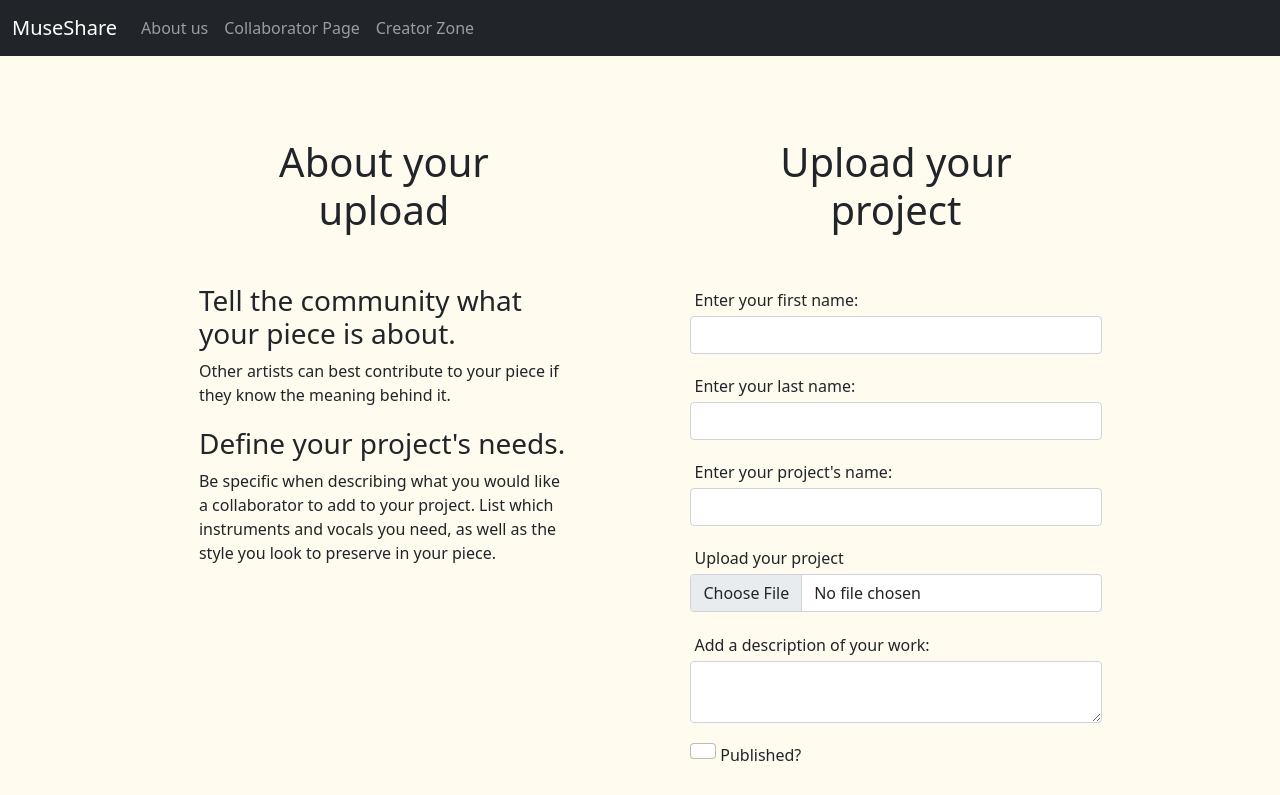
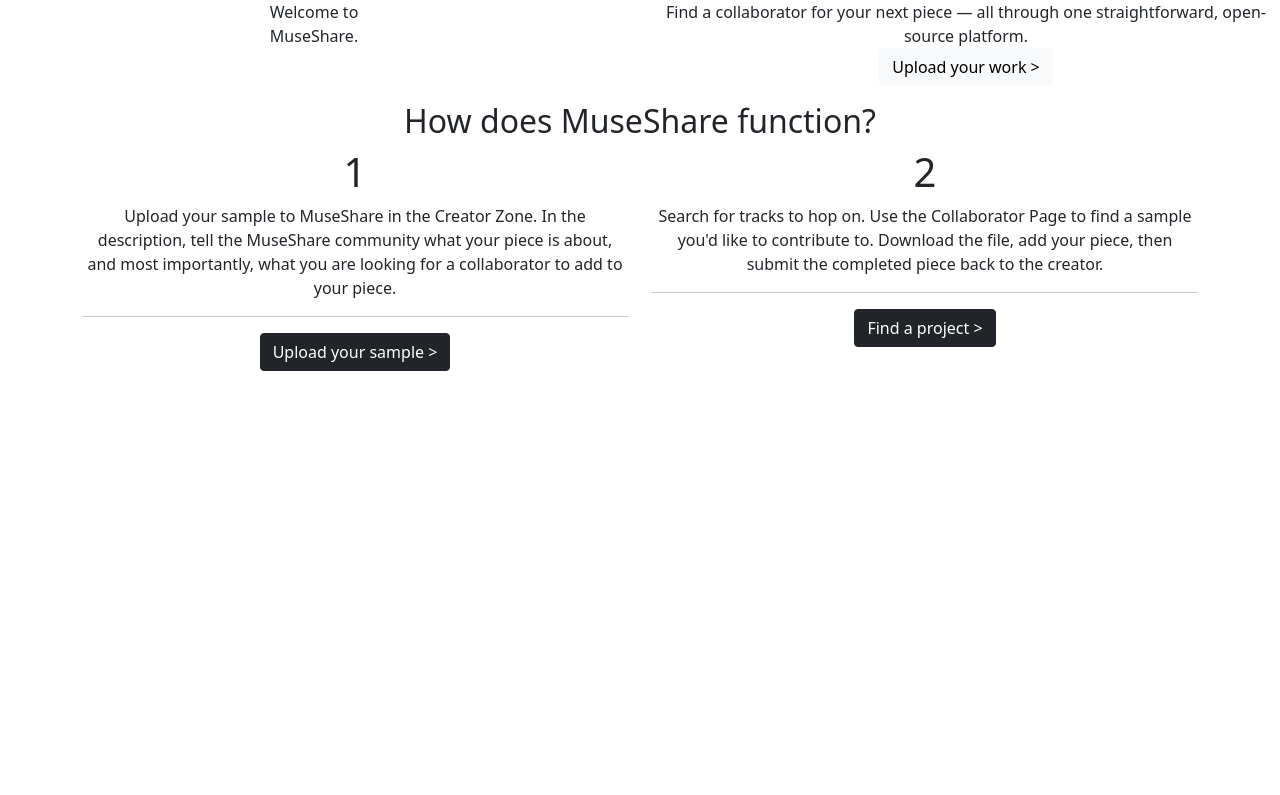
Before and after one commit to eshdotcom/MuseShare, a React (Create React App) app in the folder frontend/museshare-app/: page / in a window 1280 px wide. Shown: the top 795 px of the page. Built offline with nearby package versions, Linux system fonts and the light colour scheme.

Commit message:
implemented react routing for page navigation

```diff
--- a/frontend/museshare-app/src/App.js
+++ b/frontend/museshare-app/src/App.js
@@ -1,15 +1,23 @@
 import './App.css';
-import Navbar from './Components/Navbar';
+import { BrowserRouter, Route, Switch } from 'react-router-dom';
+import HomePage from './Pages/HomePage'
+import AboutUsPage from './Pages/AboutUsPage'
 import UploadForm from './Components/UploadForm'
-
+import CollaboratePage from './Pages/CollaboratePage'
 
 function App() {
-  return (
-    <div className="App">
-      <Navbar />
-      <UploadForm />
-    </div>
-  );
+    return (
+      <div className="App">
+        <BrowserRouter>
+          <Switch>
+            <Route exact path="/" component={HomePage} />
+            <Route exact path="/about-us" component={AboutUsPage} />
+            <Route exact path="/upload" component={UploadForm} />
+            <Route exact path="/collaborate" component={CollaboratePage} />
+          </Switch>
+        </BrowserRouter>
+      </div>
+    );
 }
 
 export default App;
```
